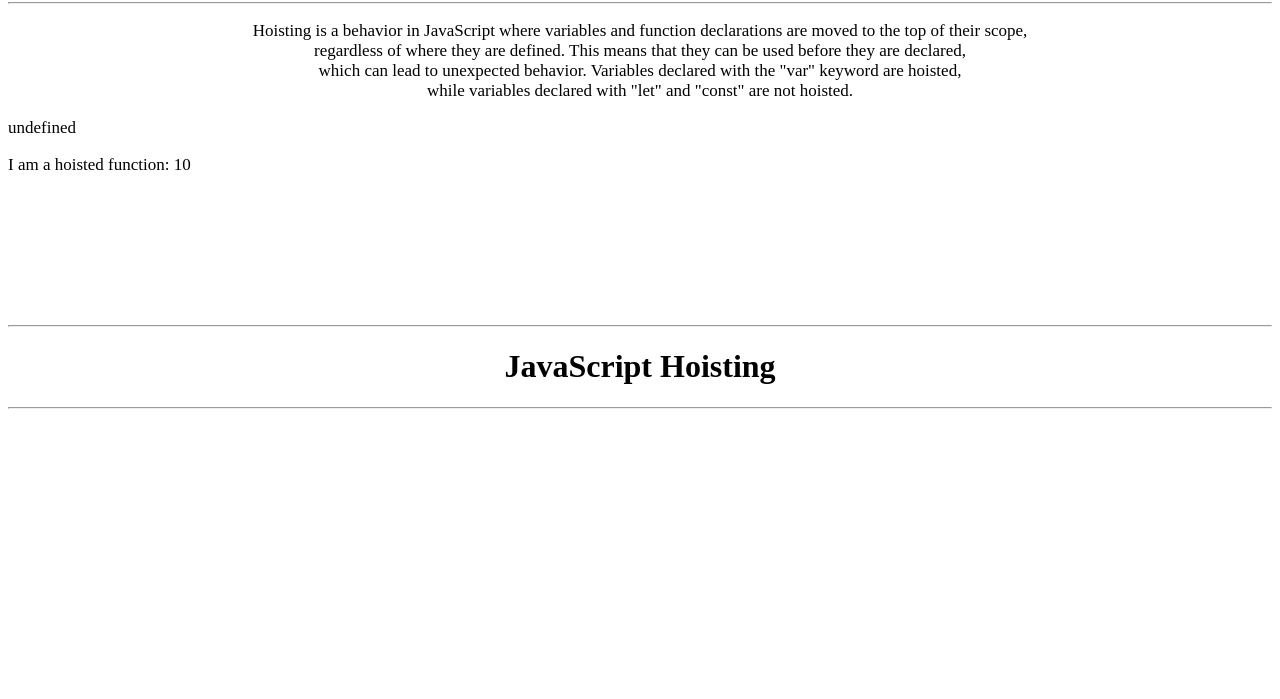
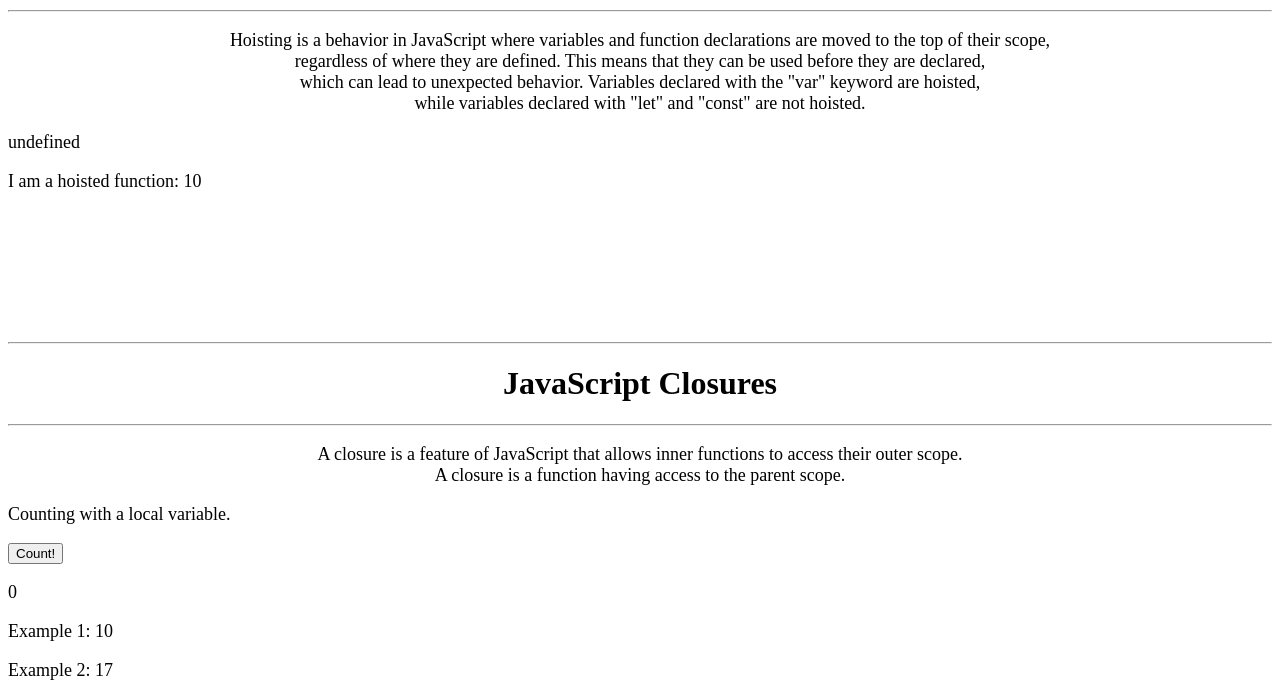
Before and after one commit to MobackRumaSaha/javascript, a plain HTML site: page index.html in a window 1280 px wide. Shown: the part 583-1282 px from the top of the page. Before the commit the page ends 1000 px from the top, so only its background shows below. Drawn offline with Linux system fonts and the light colour scheme.

Commit message:
Closures

```diff
--- a/index.html
+++ b/index.html
@@ -2,7 +2,7 @@
 <html>
   <style>
     p {
-      font-size: 17px;
+      font-size: 18px;
     }
   </style>
 
@@ -73,12 +73,64 @@
   </script>
 
 
-  <!-- --------- JavaScript Hoisting --------- -->
+  <!-- --------- JavaScript Closures --------- -->
   <hr style="margin-top: 150px">
-  <h1 style="text-align: center">JavaScript Hoisting</h1>
+  <h1 style="text-align: center">JavaScript Closures</h1>
   <hr>
+  <p style="text-align: center;">
+    A closure is a feature of JavaScript that allows inner functions to access their outer scope.<br>
+    A closure is a function having access to the parent scope.
+  </p>
+  <p>Counting with a local variable.</p>
+
+  <button type="button" onclick="myFunction()">Count!</button>
+
+  <p id="demo6">0</p>
+  <p id="demo7"></p>
+  <p id="demo8"></p>
   <script>
-  </script>
+  // Function to increment counter
+  function add() {
+    let counter = 0;
+    counter += 1;
+    return counter;
+  }
+  // Trying to increment the counter
+  function myFunction(){
+    document.getElementById("demo6").innerHTML =  add();
+  }
+
+  // ---- one more example --------
+  function outerFunc(out) {
+    return function innerFunc(inn) {
+      return out * inn;
+    };
+  }
+
+  const getFunction = outerFunc(5);
+  document.getElementById("demo7").innerHTML = 'Example 1: ' + getFunction(2); // output 10
+
+  // ---- one more example --------
+
+  var a = 10;
+
+  const closure = foo(); // Closure
+  closure();
+
+  function foo() {
+    var b = 5;
+    return function bar() {
+      var c = 2;
+      var output = a + b + c;
+      return output;
+    }
+  }
+  document.getElementById("demo8").innerHTML = 'Example 2: ' +  closure(); // output
+  // executes the function bar which was returned when we executed the function foo in the line above.
+
+</script>
+
+
 
   </body>
 </html>
```
